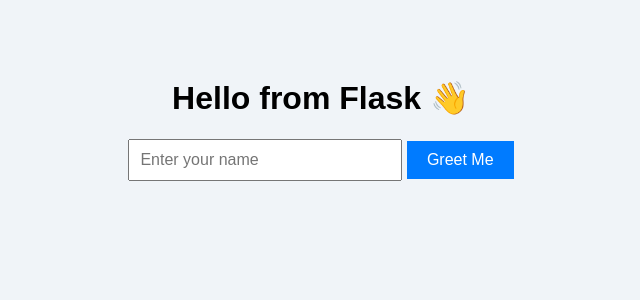
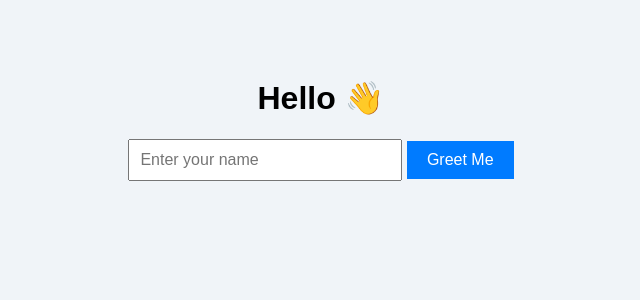
Before and after one commit to niketajain123/greet-app, a Flask app: page / in a window 1280 px wide. Shown: the top 300 px of the page, without its empty margins (319-959 px from the left). Run offline with Flask 3, Linux system fonts and the light colour scheme.

Commit message:
Update index.html

```diff
--- a/templates/index.html
+++ b/templates/index.html
@@ -30,13 +30,14 @@
     </style>
 </head>
 <body>
-    <h1>Hello from Flask 👋</h1>
+    <h1>Hello 👋</h1>
     <form method="POST">
         <input type="text" name="name" placeholder="Enter your name" required>
         <input type="submit" value="Greet Me">
     </form>
     {% if name %}
-        <div class="greeting">Welcome, {{ name }}!</div>
+        <div class="greeting">Welcome, {{ name }}! This is my Greet-App</div>
     {% endif %}
 </body>
+
 </html>
```
